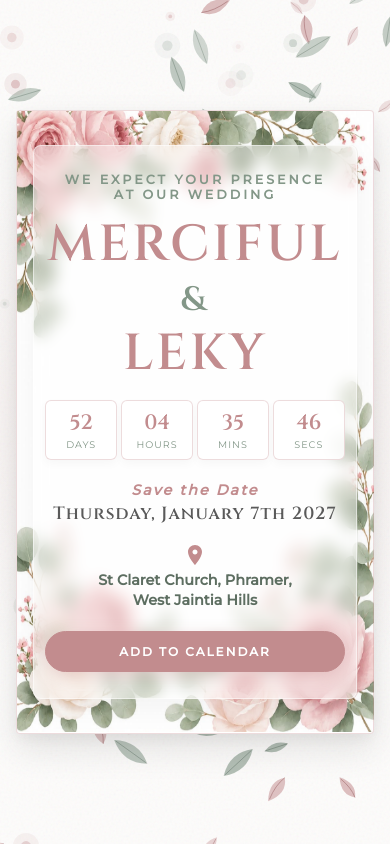
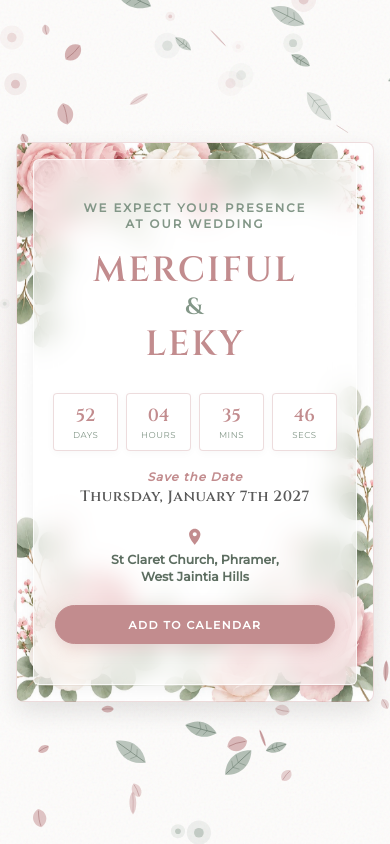
Before and after one commit to on3ss/wedding-invite, a plain HTML site: page index.html in a window 390 px wide. Drawn offline with Linux system fonts and the light colour scheme.

Commit message:
mobile first and 3d objects

```diff
--- a/index.html
+++ b/index.html
@@ -30,7 +30,7 @@
             -webkit-tap-highlight-color: transparent;
         }
 
-        /* Absolutely prevents any scrolling on the page */
+        /* Prevents scrolling entirely on all devices */
         body,
         html {
             width: 100vw;
@@ -41,6 +41,9 @@
             position: fixed;
             top: 0;
             left: 0;
+            display: flex;
+            align-items: center;
+            justify-content: center;
         }
 
         /* SVG Noise Texture for Cardstock Feel */
@@ -79,7 +82,9 @@
             pointer-events: none;
         }
 
-        /* Typography & Layout */
+        /* =========================================
+           MOBILE FIRST BASE STYLES (Un-squished)
+           ========================================= */
         .content-wrapper {
             position: relative;
             z-index: 4;
@@ -88,8 +93,7 @@
             justify-content: center;
             width: 100%;
             height: 100%;
-            padding: 1.5vh 4vw;
-            /* Fluid padding based on viewport height/width */
+            padding: 1rem;
             perspective: 1500px;
         }
 
@@ -102,16 +106,17 @@
             background-color: #ffffff;
 
             border: 1px solid rgba(194, 140, 142, 0.3);
-            border-radius: 4px;
+            border-radius: 8px;
 
-            /* Ensure card never exceeds screen height */
-            max-height: 96vh;
+            /* Perfectly matches the 11:14 ratio of the image */
+            aspect-ratio: 11 / 14;
+            width: 100%;
+            max-width: 96vw;
+            /* Slightly wider on mobile */
             max-height: 96dvh;
-            width: 100%;
-            max-width: 550px;
 
-            /* Fluid padding so the floral frame scales with the screen */
-            padding: clamp(1rem, 4vh, 3rem) clamp(1rem, 4vw, 2.5rem);
+            /* Reduced outer padding to let the glass box be larger */
+            padding: 1rem;
 
             display: flex;
             flex-direction: column;
@@ -119,10 +124,9 @@
 
             text-align: center;
             position: relative;
-            box-shadow: 0 15px 35px rgba(0, 0, 0, 0.1), 0 5px 15px rgba(0, 0, 0, 0.05);
-
+            box-shadow: 0 10px 25px rgba(0, 0, 0, 0.1);
             transform-style: preserve-3d;
-            transition: transform 0.1s ease-out, box-shadow 0.5s ease;
+            transition: transform 0.2s ease-out, box-shadow 0.5s ease;
             user-select: none;
 
             opacity: 0;
@@ -143,179 +147,263 @@
 
         /* The glass layer that protects the text from the flowers */
         .card-content {
-            background: rgba(255, 255, 255, 0.45);
-            backdrop-filter: blur(8px);
-            -webkit-backdrop-filter: blur(8px);
-            border-radius: 8px;
-            border: 1px solid rgba(255, 255, 255, 0.5);
-            box-shadow: 0 8px 32px rgba(0, 0, 0, 0.05);
+            background: rgba(255, 255, 255, 0.6);
+            backdrop-filter: blur(12px);
+            -webkit-backdrop-filter: blur(12px);
+            border-radius: 6px;
+            border: 1px solid rgba(255, 255, 255, 0.7);
+            box-shadow: 0 4px 15px rgba(0, 0, 0, 0.05);
             transform: translateZ(30px);
 
-            /* Fluid inner padding to keep text off the edges */
-            padding: clamp(1rem, 3vh, 2.5rem) clamp(0.5rem, 3vw, 1.5rem);
+            /* Significantly increased padding and gap for breathing room */
+            padding: 2.5rem 1.2rem;
+            display: flex;
+            flex-direction: column;
+            gap: 1.8rem;
         }
 
+        /* Wrap the left and right sections with flex for even spacing */
+        .left-col,
+        .right-col {
+            display: flex;
+            flex-direction: column;
+            gap: 1.2rem;
+        }
+
+        /* Mobile Typography */
         .pre-title {
             font-family: 'Montserrat', sans-serif;
-            font-size: clamp(0.6rem, 1.5vh, 0.85rem);
+            font-size: clamp(0.6rem, 3vw, 0.85rem);
             font-weight: 600;
-            letter-spacing: 3px;
+            letter-spacing: 2px;
             color: var(--sage-green);
-            margin-bottom: clamp(0.5rem, 2vh, 2rem);
             text-transform: uppercase;
+            line-height: 1.4;
         }
 
         .names {
             font-family: 'Cinzel', serif;
-            font-size: clamp(1.6rem, 6vh, 4rem);
+            font-size: clamp(2rem, 9vw, 3.5rem);
             font-weight: 600;
             color: var(--dusty-rose);
             line-height: 1.1;
-            margin-bottom: clamp(0.5rem, 2vh, 1.5rem);
-            letter-spacing: 3px;
+            letter-spacing: 2px;
             cursor: default;
+            transition: text-shadow 0.4s ease, letter-spacing 0.4s ease;
         }
 
         .names span {
-            font-size: clamp(1.2rem, 4vh, 3rem);
+            font-size: clamp(1.4rem, 6vw, 2rem);
             color: var(--sage-green);
             display: block;
-            margin: clamp(0.2rem, 1vh, 0.5rem) 0;
+            margin: 0.3rem 0;
+            transition: color 0.4s ease;
         }
 
         /* Countdown Timer */
         .countdown {
             display: grid;
             grid-template-columns: repeat(4, 1fr);
-            gap: clamp(4px, 1vw, 10px);
-            margin-bottom: clamp(0.8rem, 2.5vh, 2rem);
+            gap: 8px;
             width: 100%;
-            max-width: 400px;
-            margin-left: auto;
-            margin-right: auto;
+            max-width: 320px;
+            margin: 0 auto;
         }
 
         .time-block {
             display: flex;
             flex-direction: column;
             align-items: center;
-            background: rgba(255, 255, 255, 0.85);
-            padding: clamp(4px, 1vh, 10px);
-            border-radius: 6px;
+            background: rgba(255, 255, 255, 0.9);
+            padding: 10px 4px;
+            border-radius: 4px;
             border: 1px solid rgba(194, 140, 142, 0.3);
-            box-shadow: 0 4px 10px rgba(0, 0, 0, 0.03);
+            box-shadow: 0 2px 8px rgba(0, 0, 0, 0.03);
+            transition: transform 0.3s ease, box-shadow 0.3s ease, border-color 0.3s ease;
         }
 
         .time-block span:first-child {
             font-family: 'Cinzel', serif;
-            font-size: clamp(0.9rem, 2.5vh, 1.3rem);
+            font-size: clamp(1.1rem, 4.5vw, 1.3rem);
             font-weight: 600;
             color: var(--dusty-rose);
         }
 
         .time-block span:last-child {
             font-family: 'Montserrat', sans-serif;
-            font-size: clamp(0.45rem, 1.2vh, 0.6rem);
+            font-size: clamp(0.5rem, 2.2vw, 0.6rem);
             text-transform: uppercase;
-            letter-spacing: 1px;
+            letter-spacing: 0.5px;
             color: var(--sage-green);
             margin-top: 2px;
         }
 
         .save-the-date {
             font-family: 'Montserrat', sans-serif;
-            font-size: clamp(0.65rem, 1.8vh, 0.9rem);
+            font-size: clamp(0.7rem, 3vw, 0.9rem);
             font-style: italic;
             font-weight: 600;
             color: var(--dusty-rose);
             margin-bottom: 0.2rem;
-            letter-spacing: 2px;
+            letter-spacing: 1px;
         }
 
         .date {
             font-family: 'Cinzel', serif;
-            font-size: clamp(0.8rem, 2.2vh, 1.1rem);
+            font-size: clamp(0.85rem, 3.8vw, 1.1rem);
             font-weight: 600;
             color: var(--text-dark);
-            margin-bottom: clamp(0.8rem, 2vh, 1.5rem);
-            letter-spacing: 1px;
+            letter-spacing: 0.5px;
         }
 
         .location {
             font-family: 'Montserrat', sans-serif;
-            font-size: clamp(0.7rem, 1.8vh, 0.9rem);
+            font-size: clamp(0.75rem, 3.2vw, 0.9rem);
             font-weight: 600;
             line-height: 1.4;
             color: var(--sage-green-dark);
             display: flex;
             flex-direction: column;
             align-items: center;
-            gap: 0.2rem;
+            gap: 0.3rem;
             text-decoration: none;
-            margin-bottom: clamp(0.8rem, 2.5vh, 2rem);
+            transition: transform 0.3s ease, color 0.3s ease;
         }
 
         .location-icon {
-            width: clamp(16px, 3vh, 24px);
-            height: clamp(16px, 3vh, 24px);
+            width: clamp(18px, 5vw, 24px);
+            height: clamp(18px, 5vw, 24px);
             fill: var(--dusty-rose);
+            transition: transform 0.3s ease, fill 0.3s ease;
         }
 
         /* Add to Calendar Button */
         .btn-calendar {
             display: block;
             width: 100%;
-            max-width: 300px;
+            max-width: 280px;
             margin: 0 auto;
             font-family: 'Montserrat', sans-serif;
-            font-size: clamp(0.6rem, 1.5vh, 0.75rem);
+            font-size: clamp(0.65rem, 2.8vw, 0.75rem);
             font-weight: 600;
             text-transform: uppercase;
-            letter-spacing: 2px;
+            letter-spacing: 1.5px;
             text-decoration: none;
             color: #fff;
-            padding: clamp(8px, 1.5vh, 12px) 15px;
+            padding: clamp(10px, 3vw, 12px) 15px;
             border: 1px solid var(--dusty-rose);
             border-radius: 30px;
-            transition: all 0.3s ease;
             background: var(--dusty-rose);
             box-shadow: 0 4px 15px rgba(194, 140, 142, 0.3);
+            transition: all 0.3s cubic-bezier(0.25, 1, 0.5, 1);
         }
 
-        /* Disable hover effects on touch devices for smoother UX */
-        @media (hover: hover) {
-            .btn-calendar:hover {
-                background: var(--dusty-rose-dark);
-                border-color: var(--dusty-rose-dark);
-                box-shadow: 0 6px 20px rgba(194, 140, 142, 0.4);
+        /* =========================================
+           DESKTOP & TABLET ENHANCEMENTS
+           ========================================= */
+        @media (min-width: 600px) {
+            .content-wrapper {
+                padding: 2rem;
             }
 
-            .location:hover {
-                transform: scale(1.02);
-            }
-        }
-
-        /* Special small height adjustments (e.g. landscape phones) */
-        @media (max-height: 600px) {
             .invite-card {
-                max-width: 700px;
-                /* Make it wider so it's shorter */
-                padding: 1rem 2rem;
+                max-width: min(550px, 90vw, calc(90dvh * 11 / 14));
+                padding: 2.5rem;
             }
 
             .card-content {
-                padding: 1rem;
-                display: grid;
-                grid-template-columns: 1fr 1fr;
-                gap: 1rem;
-                align-items: center;
+                padding: 3rem 2rem;
+                gap: 2rem;
             }
 
             .left-col,
             .right-col {
-                display: flex;
-                flex-direction: column;
-                align-items: center;
+                gap: 1.5rem;
+            }
+
+            .countdown {
+                gap: 10px;
+                max-width: 360px;
+            }
+
+            .time-block {
+                padding: 12px;
+            }
+
+            @media (hover: hover) {
+                .invite-card:hover {
+                    box-shadow: 0 25px 45px rgba(0, 0, 0, 0.15), 0 10px 20px rgba(0, 0, 0, 0.05);
+                }
+
+                .names:hover {
+                    text-shadow: 0 0 20px rgba(194, 140, 142, 0.5);
+                    letter-spacing: 4px;
+                }
+
+                .names:hover span {
+                    color: var(--sage-green-dark);
+                }
+
+                .time-block:hover {
+                    transform: translateY(-4px);
+                    box-shadow: 0 8px 15px rgba(194, 140, 142, 0.15);
+                    border-color: rgba(194, 140, 142, 0.6);
+                }
+
+                .location:hover {
+                    transform: translateY(-2px);
+                    color: var(--dusty-rose-dark);
+                }
+
+                .location:hover .location-icon {
+                    transform: translateY(-3px) scale(1.1);
+                    fill: var(--dusty-rose-dark);
+                }
+
+                .btn-calendar:hover {
+                    background: var(--dusty-rose-dark);
+                    border-color: var(--dusty-rose-dark);
+                    box-shadow: 0 8px 20px rgba(194, 140, 142, 0.5);
+                    transform: translateY(-3px);
+                }
+            }
+        }
+
+        /* =========================================
+           LANDSCAPE / SHORT SCREEN OVERRIDES
+           ========================================= */
+        @media (max-height: 500px) and (orientation: landscape) {
+            .invite-card {
+                aspect-ratio: auto;
+                max-width: 85vw;
+                max-height: 92dvh;
+                padding: 1rem;
+                border-radius: 6px;
+            }
+
+            .card-content {
+                display: grid;
+                grid-template-columns: 1fr 1fr;
+                gap: 1.5rem;
+                padding: 1.2rem;
+            }
+
+            .left-col,
+            .right-col {
+                gap: 0.8rem;
+            }
+
+            .pre-title {
+                display: none;
+            }
+
+            .names {
+                font-size: clamp(1.5rem, 5vw, 2.5rem);
+            }
+
+            .countdown {
+                grid-template-columns: repeat(2, 1fr);
+                max-width: 200px;
             }
         }
     </style>
@@ -325,14 +413,13 @@
 
     <div class="texture-overlay"></div>
     <div class="ambient-glow"></div>
-
     <canvas id="fxCanvas"></canvas>
 
     <div class="content-wrapper" id="interactionLayer">
         <div class="invite-card" id="tiltCard">
 
             <div class="card-content">
-                <!-- Left Column (or top on mobile) -->
+
                 <div class="left-col">
                     <p class="pre-title">We expect your presence<br>at our wedding</p>
                     <h1 class="names">
@@ -342,9 +429,7 @@
                     </h1>
                 </div>
 
-                <!-- Right Column (or bottom on mobile) -->
                 <div class="right-col">
-                    <!-- Live Countdown -->
                     <div class="countdown" id="countdown">
                         <div class="time-block"><span id="days">00</span><span>Days</span></div>
                         <div class="time-block"><span id="hours">00</span><span>Hours</span></div>
@@ -357,7 +442,6 @@
                         <p class="date">Thursday, January 7th 2027</p>
                     </div>
 
-                    <!-- Location clickable link to Google Maps -->
                     <a href="https://maps.google.com/?q=St+Claret+Church+Phramer+West+Jaintia+Hills" target="_blank"
                         rel="noopener" class="location">
                         <svg class="location-icon" viewBox="0 0 24 24" xmlns="http://www.w3.org/2000/svg">
@@ -367,12 +451,12 @@
                         <p>St Claret Church, Phramer,<br>West Jaintia Hills</p>
                     </a>
 
-                    <!-- Add to Calendar Link -->
                     <a href="https://calendar.google.com/calendar/render?action=TEMPLATE&text=Merciful+%26+Leky%27s+Wedding&dates=20270107T100000Z/20270107T160000Z&details=We+expect+your+presence+at+our+wedding!&location=St+Claret+Church,+Phramer,+West+Jaintia+Hills"
                         target="_blank" rel="noopener" class="btn-calendar">
                         Add to Calendar
                     </a>
                 </div>
+
             </div>
 
         </div>
@@ -390,7 +474,6 @@
 
         let mouse = { x: undefined, y: undefined, radius: 120 };
 
-        // 3D Tilt and Particle Interaction
         window.addEventListener('pointermove', (event) => {
             mouse.x = event.clientX;
             mouse.y = event.clientY;
@@ -454,19 +537,22 @@
             reset() {
                 this.x = Math.random() * width;
                 this.y = -20 - Math.random() * 50;
-                this.size = Math.random() * 8 + 5;
+                this.size = Math.random() * 6 + 4;
                 this.speed = Math.random() * 1 + 0.5;
                 this.sway = Math.random() * 0.03;
                 this.swayAmount = Math.random() * 1.5;
                 this.angle = Math.random() * Math.PI * 2;
                 this.rotationSpeed = (Math.random() - 0.5) * 0.02;
-                this.opacity = Math.random() * 0.4 + 0.2;
+                this.opacity = Math.random() * 0.4 + 0.3;
+                this.flip = Math.random() * Math.PI * 2;
+                this.flipSpeed = Math.random() * 0.05 + 0.02;
             }
 
             update() {
                 this.y += this.speed;
                 this.x += Math.sin(this.y * this.sway) * this.swayAmount;
                 this.angle += this.rotationSpeed;
+                this.flip += this.flipSpeed;
                 applyMouseInteraction(this);
                 if (this.y > height + 20 || this.x < -20 || this.x > width + 20) this.reset();
             }
@@ -475,18 +561,20 @@
                 ctx.save();
                 ctx.translate(this.x, this.y);
                 ctx.rotate(this.angle);
+                ctx.scale(Math.cos(this.flip), 1);
 
                 ctx.beginPath();
                 ctx.moveTo(0, 0);
-                ctx.quadraticCurveTo(this.size, -this.size, 0, -this.size * 2.5);
-                ctx.quadraticCurveTo(-this.size, -this.size, 0, 0);
+                ctx.bezierCurveTo(this.size * 1.2, -this.size * 0.5, this.size * 1.2, -this.size * 2, 0, -this.size * 2.5);
+                ctx.bezierCurveTo(-this.size * 1.2, -this.size * 2, -this.size * 1.2, -this.size * 0.5, 0, 0);
+
                 ctx.fillStyle = `rgba(194, 140, 142, ${this.opacity})`;
                 ctx.fill();
 
                 ctx.beginPath();
-                ctx.moveTo(0, 0);
-                ctx.quadraticCurveTo(this.size * 0.3, -this.size, 0, -this.size * 2.3);
-                ctx.strokeStyle = `rgba(166, 115, 117, ${this.opacity + 0.2})`;
+                ctx.moveTo(0, -this.size * 0.2);
+                ctx.quadraticCurveTo(this.size * 0.2, -this.size * 1.5, 0, -this.size * 2.3);
+                ctx.strokeStyle = `rgba(166, 115, 117, ${this.opacity + 0.15})`;
                 ctx.lineWidth = 0.8;
                 ctx.stroke();
 
@@ -503,7 +591,7 @@
             reset() {
                 this.x = Math.random() * width;
                 this.y = -20 - Math.random() * 50;
-                this.size = Math.random() * 6 + 4;
+                this.size = Math.random() * 5 + 3;
                 this.speed = Math.random() * 0.8 + 0.4;
                 this.sway = Math.random() * 0.02;
                 this.swayAmount = Math.random() * 2;
@@ -526,18 +614,25 @@
                 ctx.rotate(this.angle);
 
                 ctx.beginPath();
-                ctx.moveTo(0, -this.size * 2.2);
-                ctx.quadraticCurveTo(this.size * 1.5, 0, 0, this.size * 2.2);
-                ctx.quadraticCurveTo(-this.size * 1.5, 0, 0, -this.size * 2.2);
+                ctx.moveTo(0, -this.size * 2.5);
+                ctx.bezierCurveTo(this.size * 1.5, -this.size * 1, this.size * 1.5, this.size, 0, this.size * 2.5);
+                ctx.bezierCurveTo(-this.size * 1.5, this.size, -this.size * 1.5, -this.size * 1, 0, -this.size * 2.5);
+
                 ctx.fillStyle = `rgba(131, 151, 136, ${this.opacity})`;
                 ctx.fill();
 
                 ctx.beginPath();
-                ctx.moveTo(0, -this.size * 2);
-                ctx.lineTo(0, this.size * 2);
+                ctx.moveTo(0, -this.size * 2.3);
+                ctx.lineTo(0, this.size * 2.3);
                 ctx.strokeStyle = `rgba(106, 124, 111, ${this.opacity + 0.2})`;
-                ctx.lineWidth = 0.6;
+                ctx.lineWidth = 0.8;
                 ctx.stroke();
+
+                ctx.lineWidth = 0.5;
+                ctx.beginPath(); ctx.moveTo(0, -this.size * 1); ctx.lineTo(this.size * 0.8, -this.size * 0.5); ctx.stroke();
+                ctx.beginPath(); ctx.moveTo(0, 0); ctx.lineTo(this.size * 1, this.size * 0.5); ctx.stroke();
+                ctx.beginPath(); ctx.moveTo(0, -this.size * 1); ctx.lineTo(-this.size * 0.8, -this.size * 0.5); ctx.stroke();
+                ctx.beginPath(); ctx.moveTo(0, 0); ctx.lineTo(-this.size * 1, this.size * 0.5); ctx.stroke();
 
                 ctx.restore();
             }
@@ -582,10 +677,9 @@
             }
         }
 
-        // Performance Optimization: Reduce particle counts on smaller screens
         const isMobileScreen = window.innerWidth < 768;
 
-        const petalCount = isMobileScreen ? 30 : 60;
+        const petalCount = isMobileScreen ? 35 : 65;
         const leafCount = isMobileScreen ? 20 : 40;
         const bokehCount = isMobileScreen ? 40 : 90;
 
```
